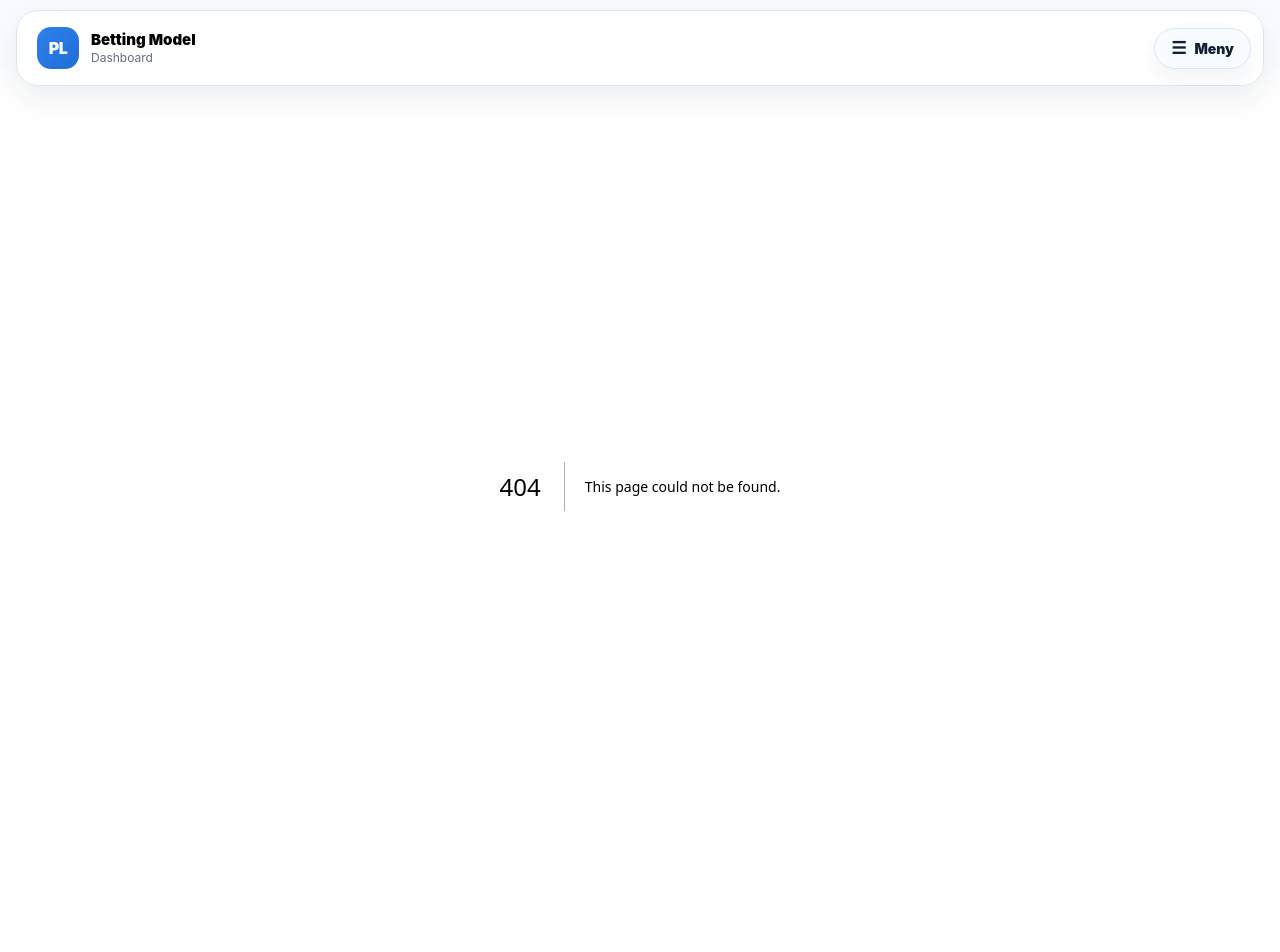
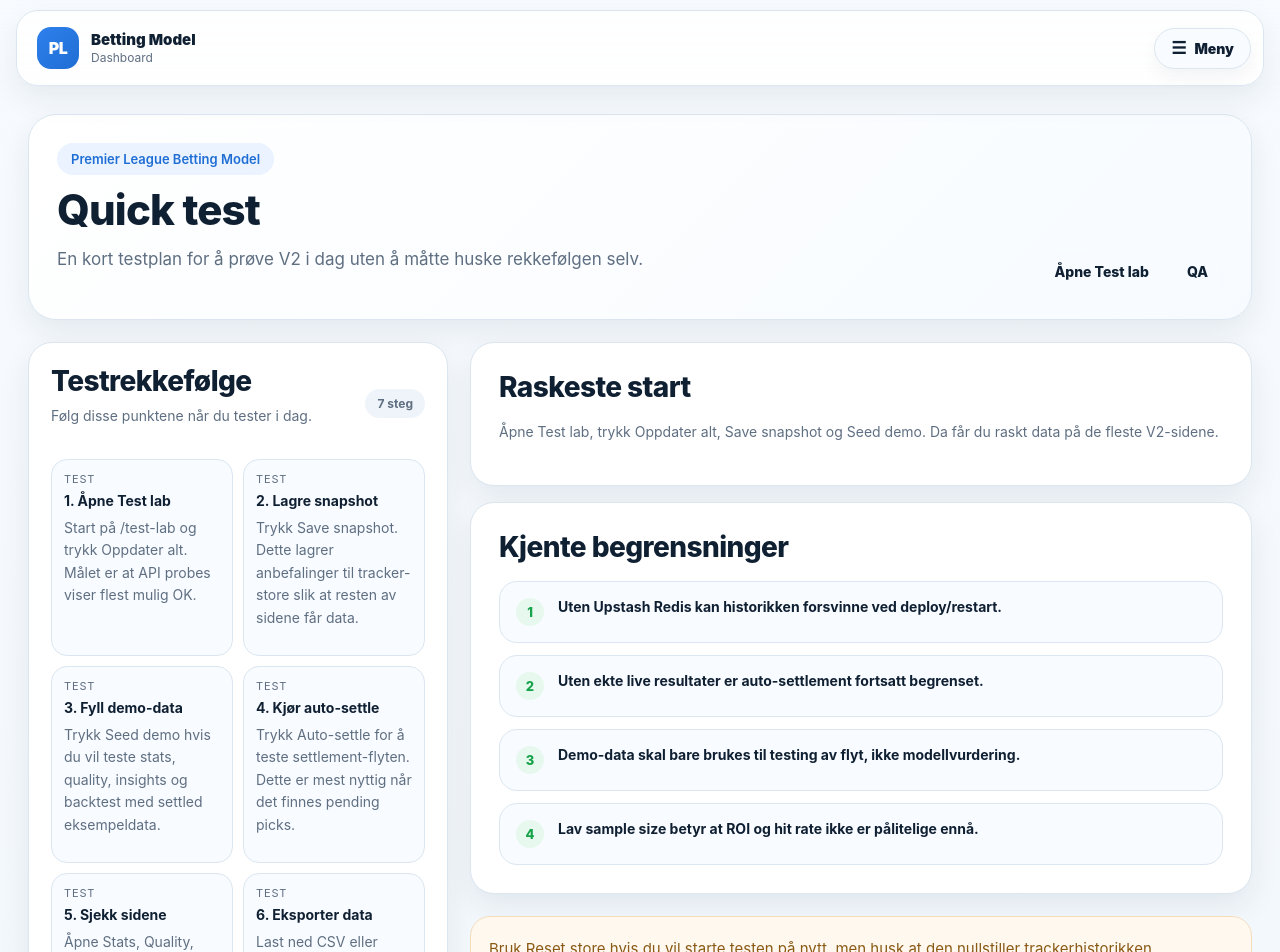
Before and after one commit to hakonnilsen157-commits/PL-betting-model, a Next.js app in the folder pl-vercel-v1/: page /quick-test in a window 1280 px wide. Before the commit this address had no page. Shown: the top 952 px of the page. Before the commit the page ends 886 px from the top, so only its background shows below. Built offline with nearby package versions, Linux system fonts and the light colour scheme.

Commit message:
Add quick test plan page

```diff
--- /dev/null
+++ b/pl-vercel-v1/app/quick-test/page.tsx
@@ -0,0 +1,136 @@
+const testSteps = [
+  {
+    title: '1. Åpne Test lab',
+    text: 'Start på /test-lab og trykk Oppdater alt. Målet er at API probes viser flest mulig OK.',
+  },
+  {
+    title: '2. Lagre snapshot',
+    text: 'Trykk Save snapshot. Dette lagrer anbefalinger til tracker-store slik at resten av sidene får data.',
+  },
+  {
+    title: '3. Fyll demo-data',
+    text: 'Trykk Seed demo hvis du vil teste stats, quality, insights og backtest med settled eksempeldata.',
+  },
+  {
+    title: '4. Kjør auto-settle',
+    text: 'Trykk Auto-settle for å teste settlement-flyten. Dette er mest nyttig når det finnes pending picks.',
+  },
+  {
+    title: '5. Sjekk sidene',
+    text: 'Åpne Stats, Quality, Insights, Diagnostics og Backtest. Sjekk at tallene henger sammen.',
+  },
+  {
+    title: '6. Eksporter data',
+    text: 'Last ned CSV eller JSON fra Test lab for å se at trackerhistorikken kan tas ut.',
+  },
+  {
+    title: '7. Test redeploy senere',
+    text: 'Når Upstash Redis er satt opp, lagrer du data, redeployer og sjekker at historikken fortsatt finnes.',
+  },
+];
+
+const expectedResults = [
+  'Test lab laster uten krasj på mobil.',
+  'API probes viser OK på de viktigste tracker-rutene.',
+  'Save snapshot gir en ny logglinje og oppdaterer tracker-store.',
+  'Stats viser pending/settled, ROI og profit.',
+  'Quality viser kvalitetsscore og datakvalitet.',
+  'Insights viser anbefalte neste tiltak.',
+  'Diagnostics viser readiness score og issues.',
+  'CSV/JSON export åpner eller laster ned data.',
+];
+
+const knownLimits = [
+  'Uten Upstash Redis kan historikken forsvinne ved deploy/restart.',
+  'Uten ekte live resultater er auto-settlement fortsatt begrenset.',
+  'Demo-data skal bare brukes til testing av flyt, ikke modellvurdering.',
+  'Lav sample size betyr at ROI og hit rate ikke er pålitelige ennå.',
+];
+
+export default function QuickTestPage() {
+  return (
+    <main className="dashboard-shell">
+      <section className="hero-card">
+        <div className="hero-topline">
+          <div>
+            <div className="eyebrow">Premier League Betting Model</div>
+            <h1 className="hero-title">Quick test</h1>
+            <p className="hero-subtitle">
+              En kort testplan for å prøve V2 i dag uten å måtte huske rekkefølgen selv.
+            </p>
+          </div>
+          <div className="app-nav-links">
+            <a href="/test-lab" className="app-nav-link">Åpne Test lab</a>
+            <a href="/qa" className="app-nav-link">QA</a>
+          </div>
+        </div>
+      </section>
+
+      <section className="main-grid">
+        <div className="left-column">
+          <section className="list-card">
+            <div className="list-card-header">
+              <div>
+                <h2 className="section-title" style={{ marginBottom: 0 }}>Testrekkefølge</h2>
+                <p className="section-subtitle">Følg disse punktene når du tester i dag.</p>
+              </div>
+              <div className="badge-soft">7 steg</div>
+            </div>
+            <div className="metrics-grid" style={{ marginTop: 14 }}>
+              {testSteps.map((step) => (
+                <div key={step.title} className="metric-pill" style={{ textAlign: 'left' }}>
+                  <div className="metric-pill-label">Test</div>
+                  <div className="metric-pill-value">{step.title}</div>
+                  <p className="section-subtitle" style={{ marginTop: 8 }}>{step.text}</p>
+                </div>
+              ))}
+            </div>
+          </section>
+
+          <section className="list-card">
+            <div className="list-card-header">
+              <div>
+                <h2 className="section-title" style={{ marginBottom: 0 }}>Forventet resultat</h2>
+                <p className="section-subtitle">Dette bør du se når flyten fungerer.</p>
+              </div>
+              <div className="badge-soft">OK</div>
+            </div>
+            <div className="reason-list">
+              {expectedResults.map((item, index) => (
+                <div key={item} className="reason-card">
+                  <span className="reason-number">{index + 1}</span>
+                  <div className="metric-pill-value">{item}</div>
+                </div>
+              ))}
+            </div>
+          </section>
+        </div>
+
+        <aside className="right-column">
+          <section className="detail-card">
+            <h2 className="section-title">Raskeste start</h2>
+            <p className="section-subtitle">
+              Åpne Test lab, trykk Oppdater alt, Save snapshot og Seed demo. Da får du raskt data på de fleste V2-sidene.
+            </p>
+          </section>
+
+          <section className="detail-card" style={{ marginTop: 16 }}>
+            <h2 className="section-title">Kjente begrensninger</h2>
+            <div className="reason-list" style={{ marginTop: 16 }}>
+              {knownLimits.map((item, index) => (
+                <div key={item} className="reason-card">
+                  <span className="reason-number">{index + 1}</span>
+                  <div className="metric-pill-value">{item}</div>
+                </div>
+              ))}
+            </div>
+          </section>
+
+          <section className="warning-box">
+            Bruk Reset store hvis du vil starte testen på nytt, men husk at den nullstiller trackerhistorikken.
+          </section>
+        </aside>
+      </section>
+    </main>
+  );
+}
```
